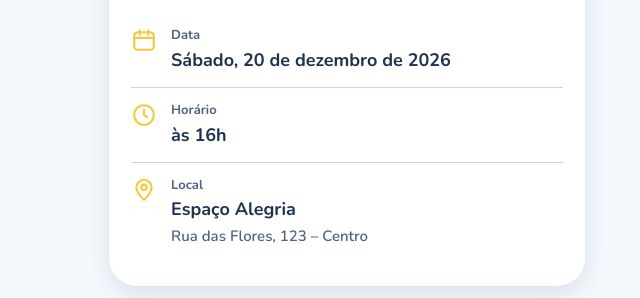
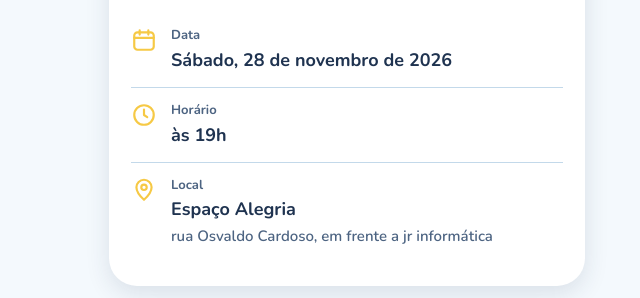
Before and after one commit to instaiptv18-cell/bbumano, a plain HTML site: page index.html in a window 1280 px wide. Shown: the part 982-1280 px from the top of the page, without its empty margins (293-933 px from the left). Drawn offline with nearby package versions, Linux system fonts and the light colour scheme.

Commit message:
index.html

```diff
--- a/index.html
+++ b/index.html
@@ -128,10 +128,10 @@ h1{font-family:var(--serif);font-weight:800;font-size:clamp(40px,12vw,58px);line
 <script>
 /* ====== EDITE AQUI ====== */
 var CONFIG = {
-  data: "Sábado, 20 de dezembro de 2026",
-  hora: "às 16h",
+  data: "Sábado, 28 de novembro de 2026",
+  hora: "às 19h",
   local: "Espaço Alegria",
-  endereco: "Rua das Flores, 123 – Centro",
+  endereco: "rua Osvaldo Cardoso, em frente a jr informática",
   /* Para a foto já vir fixa no convite, cole aqui o endereço da imagem
      (ex.: um link ou uma imagem em base64). Se deixar vazio, o convite
      mostra o botão para escolher a foto. */
```
